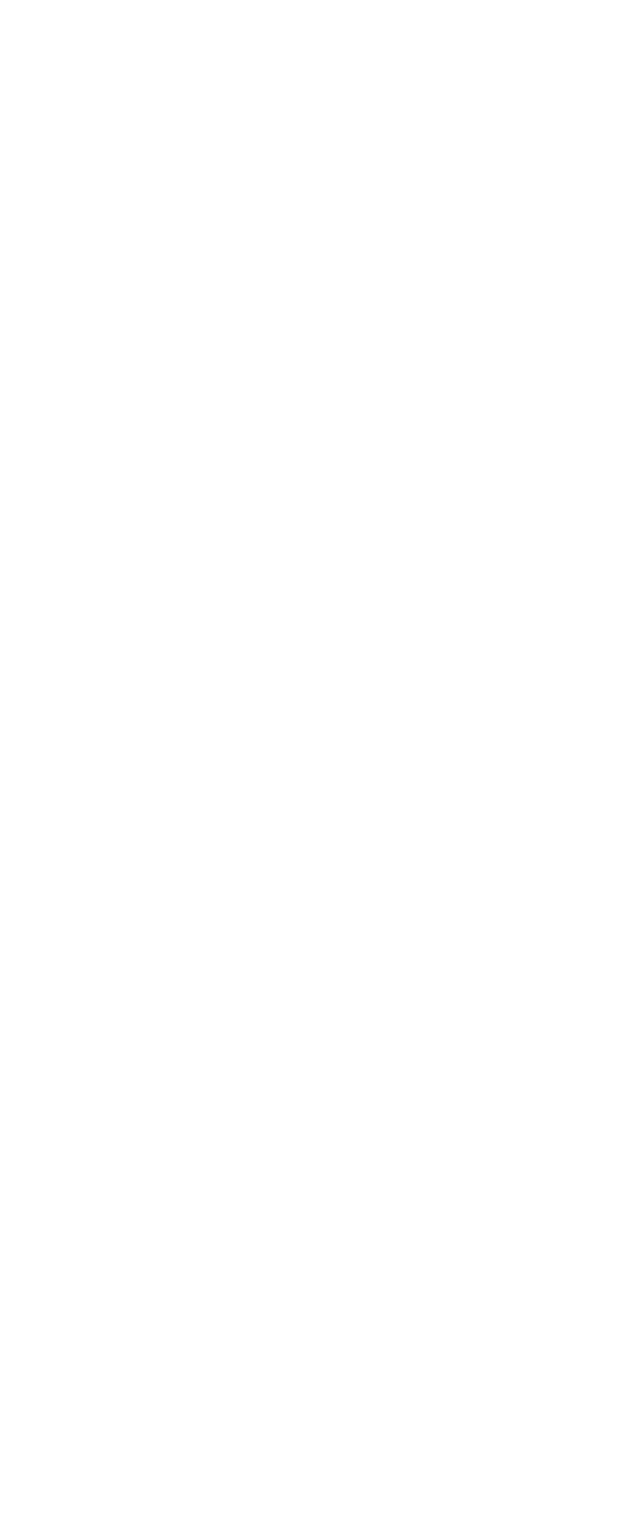
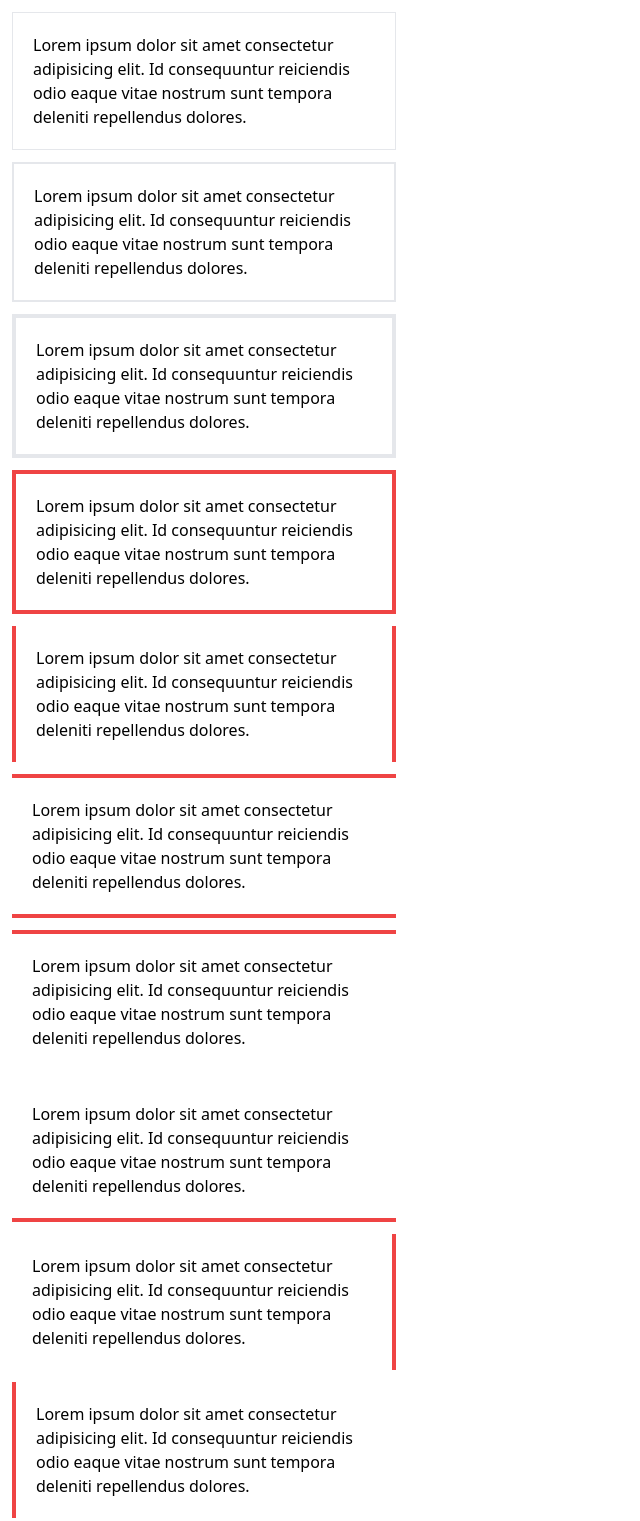
Before and after one commit to akramghaleb/tailwindcss_sandbox, a plain HTML site: page 08-borders/index.html in a window 1280 px wide. Shown: the whole page, without its empty margins (0-640 px from the left). Before the commit the page ends 800 px from the top, so only its background shows below. Drawn offline with nearby package versions, Linux system fonts and the light colour scheme.

Commit message:
Update index.html

```diff
--- a/08-borders/index.html
+++ b/08-borders/index.html
@@ -9,6 +9,57 @@
   </head>
   <body>
     <!-- Border Width & Colors -->
+    <div class="w-96 m-3 p-5 border">
+      Lorem ipsum dolor sit amet consectetur adipisicing elit. Id consequuntur
+      reiciendis odio eaque vitae nostrum sunt tempora deleniti repellendus
+      dolores.
+    </div>
+    <div class="w-96 m-3 p-5 border-2">
+      Lorem ipsum dolor sit amet consectetur adipisicing elit. Id consequuntur
+      reiciendis odio eaque vitae nostrum sunt tempora deleniti repellendus
+      dolores.
+    </div>
+    <div class="w-96 m-3 p-5 border-4">
+      Lorem ipsum dolor sit amet consectetur adipisicing elit. Id consequuntur
+      reiciendis odio eaque vitae nostrum sunt tempora deleniti repellendus
+      dolores.
+    </div>
+    <div class="w-96 m-3 p-5 border-4 border-red-500">
+      Lorem ipsum dolor sit amet consectetur adipisicing elit. Id consequuntur
+      reiciendis odio eaque vitae nostrum sunt tempora deleniti repellendus
+      dolores.
+    </div>
+    <div class="w-96 m-3 p-5 border-x-4 border-red-500">
+      Lorem ipsum dolor sit amet consectetur adipisicing elit. Id consequuntur
+      reiciendis odio eaque vitae nostrum sunt tempora deleniti repellendus
+      dolores.
+    </div>
+    <div class="w-96 m-3 p-5 border-y-4 border-red-500">
+      Lorem ipsum dolor sit amet consectetur adipisicing elit. Id consequuntur
+      reiciendis odio eaque vitae nostrum sunt tempora deleniti repellendus
+      dolores.
+    </div>
+    <div class="w-96 m-3 p-5 border-t-4 border-red-500">
+      Lorem ipsum dolor sit amet consectetur adipisicing elit. Id consequuntur
+      reiciendis odio eaque vitae nostrum sunt tempora deleniti repellendus
+      dolores.
+    </div>
+
+    <div class="w-96 m-3 p-5 border-b-4 border-red-500">
+      Lorem ipsum dolor sit amet consectetur adipisicing elit. Id consequuntur
+      reiciendis odio eaque vitae nostrum sunt tempora deleniti repellendus
+      dolores.
+    </div>
+    <div class="w-96 m-3 p-5 border-r-4 border-red-500">
+      Lorem ipsum dolor sit amet consectetur adipisicing elit. Id consequuntur
+      reiciendis odio eaque vitae nostrum sunt tempora deleniti repellendus
+      dolores.
+    </div>
+    <div class="w-96 m-3 p-5 border-l-4 border-red-500">
+      Lorem ipsum dolor sit amet consectetur adipisicing elit. Id consequuntur
+      reiciendis odio eaque vitae nostrum sunt tempora deleniti repellendus
+      dolores.
+    </div>
 
     <!-- Border Radius -->
 
```
